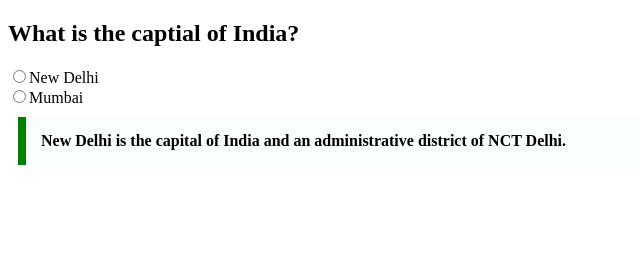
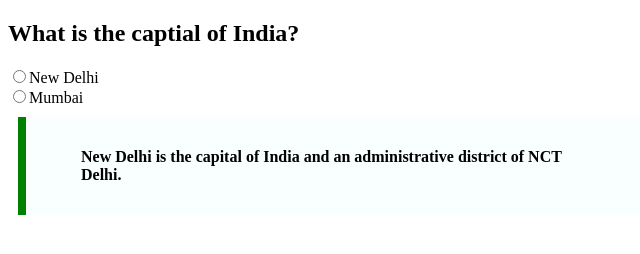
Before and after one commit to acciojob/trivia-Princekumar8085, a website: page main.html in a window 1280 px wide. Shown: the whole page, without its empty margins (0-640 px from the left). Drawn offline with Linux system fonts and the light colour scheme.

Commit message:
created a submission

```diff
--- a/main.html
+++ b/main.html
@@ -16,7 +16,11 @@
 	</div>
 
 	<div id="capital">
+		<blockquote cite="https://en.wikipedia.org/wiki/New_Delhi">
+  <p>
 		New Delhi is the capital of India and an administrative district of NCT Delhi.
+  </p>
+		</blockquote>
 	</div>
 	<!-- the entire body must be written by student -->
     <script type="text/javascript" src="./script.js">
```
